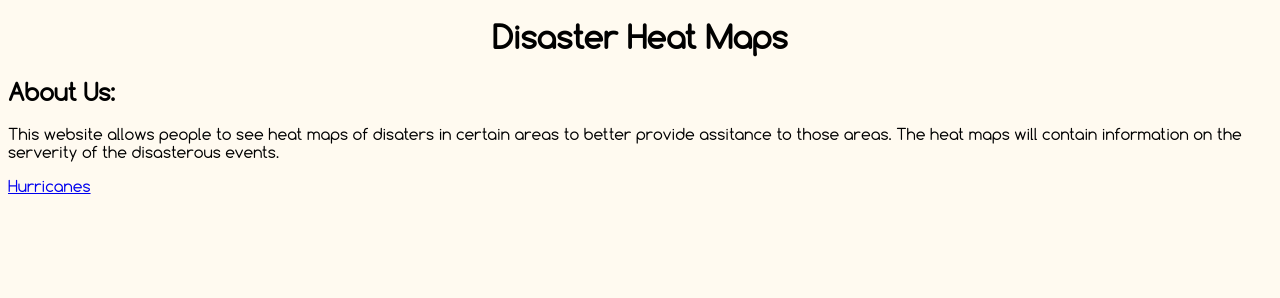
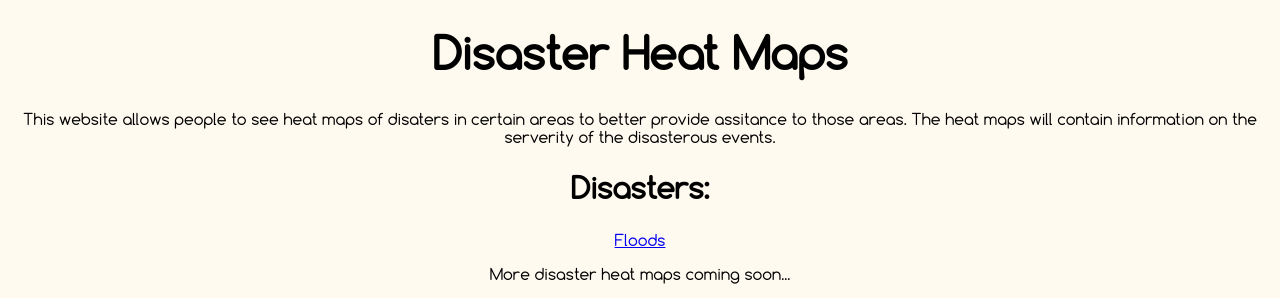
Before and after one commit to JAAMM-HackTX2017/front-end, a plain HTML site: page index.html in a window 1280 px wide. Shown: the top 298 px of the page. Drawn offline with Linux system fonts and the light colour scheme.

Commit message:
Added changes to homepage and added image

```diff
--- a/homepage-style.css
+++ b/homepage-style.css
@@ -1,16 +1,25 @@
 body {
 	background-color: floralwhite;
 	font-family: "custom font";
+	text-align: center;
+
 }
 
 h1 {
+	font-size: 45px;
 	color: black;
 	background-color: floralwhite;
 	text-align: center;
 }
 
-p {
+h2 {
+	font-size: 30px;
+}
 
+img.center {
+  display: block;
+  margin-left: auto;
+  margin-right: auto;
 }
 
 @font-face {
--- a/index.html
+++ b/index.html
@@ -6,9 +6,11 @@
 	</head>
 	<body>
 		<h1>Disaster Heat Maps</h1>
-		<h2>About Us:</h2>
 		<p>This website allows people to see heat maps of disaters in certain areas to better provide assitance to those areas. The heat maps will contain information on the serverity of the disasterous events.</p>
-		<a href="heatmap.js-master/examples/googlemaps-heatmap/disaster-one.html">Hurricanes<a>
+		<h2>Disasters:</h2>
+		<a href="heatmap.js-master/examples/googlemaps-heatmap/disaster-one.html">Floods<a>
+		<p>More disaster heat maps coming soon...</p>
+		<img width="960" height="540" src="img/Natural-Disasters.jpg">
 		<br/>
 	</body>
 </html>
```
Also changed, not shown: heatmap.js-master/examples/googlemaps-heatmap/disaster-one.html (+2 -2 lines).
